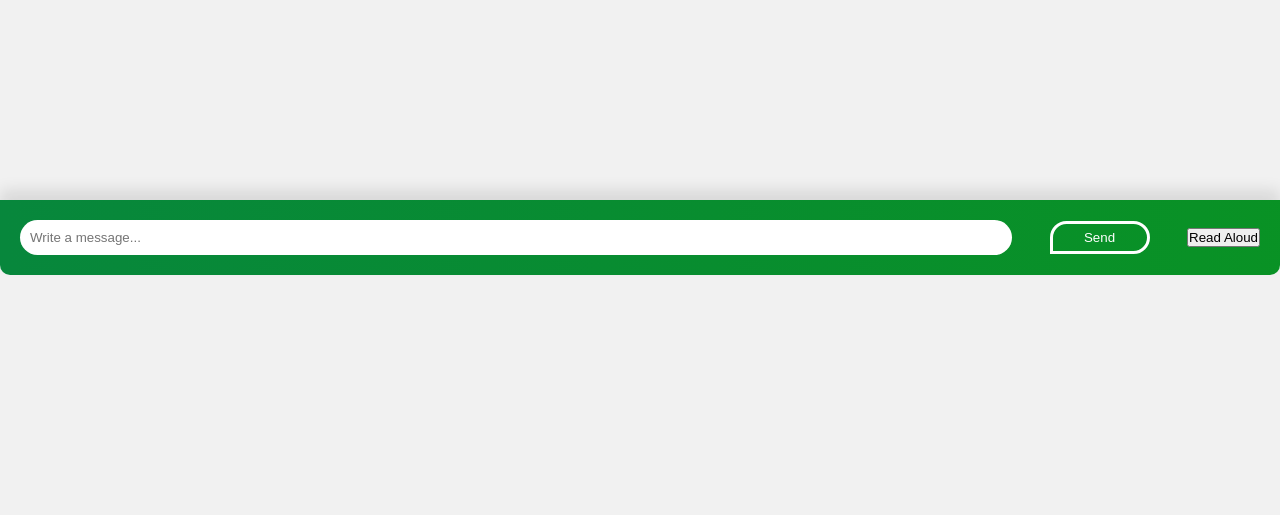
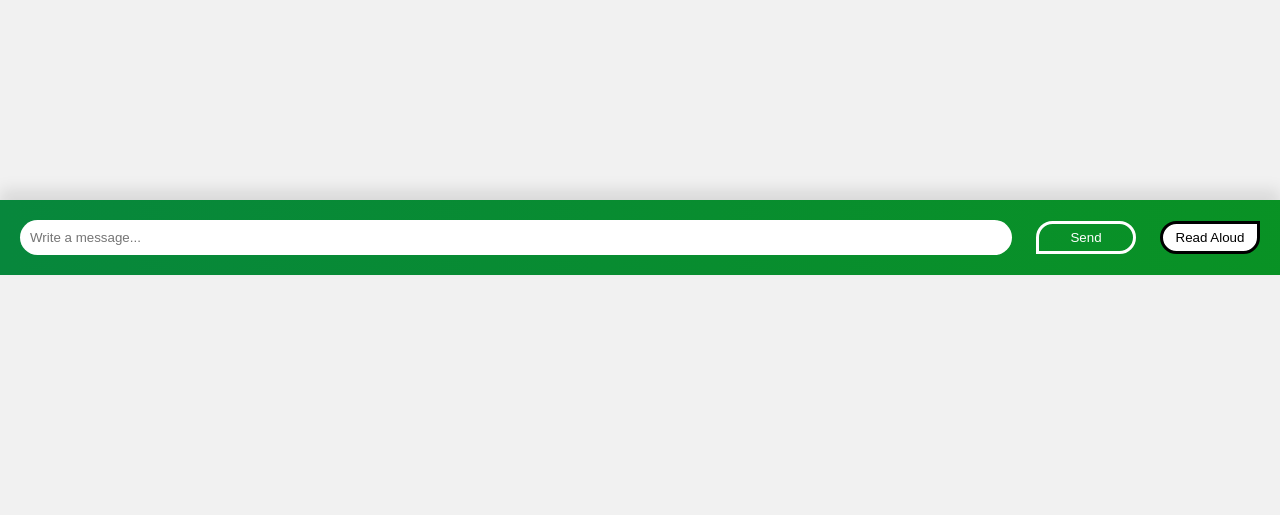
Before and after one commit to khushidesai23/Legal_Assistant, a Flask app: page /chat in a window 1280 px wide. Shown: the part 525-1040 px from the top of the page. Run offline with Flask 3, Linux system fonts and the light colour scheme.

Commit message:
bhavyachatbot

```diff
--- a/static/css/style.css
+++ b/static/css/style.css
@@ -72,6 +72,18 @@ body {
     cursor: pointer;
 }
 
+.read__button {
+    padding: 6px;
+    background: transparent;
+    border: none;
+    outline: none;
+    cursor: pointer;
+}
+
+
+
+
+
 
 /* HEADER */
 .chatbox__header {
@@ -135,8 +147,8 @@ body {
     align-items: center;
     justify-content: center;
     padding: 15px 20px;
-    border-top-left-radius: 20px;
-    border-top-right-radius: 20px;
+    /* border-top-left-radius: 20px;
+    border-top-right-radius: 20px; */
     box-shadow: var(--primaryBoxShadow);
 }
 
@@ -191,8 +203,8 @@ body {
     padding: 20px 20px;
     background: var(--secondaryGradient);
     box-shadow: var(--secondaryBoxShadow);
-    border-bottom-right-radius: 10px;
-    border-bottom-left-radius: 10px;
+    /* border-bottom-right-radius: 10px;
+    border-bottom-left-radius: 10px; */
     margin-top: 20px;
 }
 
@@ -212,6 +224,17 @@ body {
     border-bottom-right-radius: 20px;
     width: 100px;
 }
+.chatbox__read--footer {
+    color: white;
+    border-style:solid;
+    color: rgb(0, 0, 0);
+    background-color: white;
+    border-top-left-radius: 20px;
+    border-bottom-right-radius: 20px;
+    border-bottom-left-radius: 20px;
+    width: 100px;
+}
+
 
 .chatbox__button button,
 .chatbox__button button:focus,
--- a/templates/base.html
+++ b/templates/base.html
@@ -15,8 +15,10 @@
                     <img src="https://img.icons8.com/color/48/000000/circled-user-female-skin-type-5--v1.png" alt="image">
                 </div>
                 <div class="chatbox__content--header">
-                    <h4 class="chatbox__heading--header">Legal support</h4>
+                    <h4 class="chatbox__heading--header">LegalSaarthi.</h4>
                     <p class="chatbox__description--header">Hi, I'm your LegalSaarthi. How can I help you?</p>
+                    <button id="speech-to-text-button" class="speech-to-text-button">Speech to Text</button>
+
                 </div>
             </div>
             <div class="chatbox__messages">
@@ -25,7 +27,8 @@
             <div class="chatbox__footer">
                 <input type="text" placeholder="Write a message...">
                 <button class="chatbox__send--footer send__button">Send</button>
-                <button id="read-aloud-button">Read Aloud</button> <!-- Add this button -->
+                <!-- Add a "Read Aloud" button -->
+                <button class="chatbox__read--footer read__button">Read Aloud</button>
             </div>
         </div>
         <div class="chatbox__button">
```
Also changed, not shown: static/app.js (+73 -24 lines), 1 other file.
